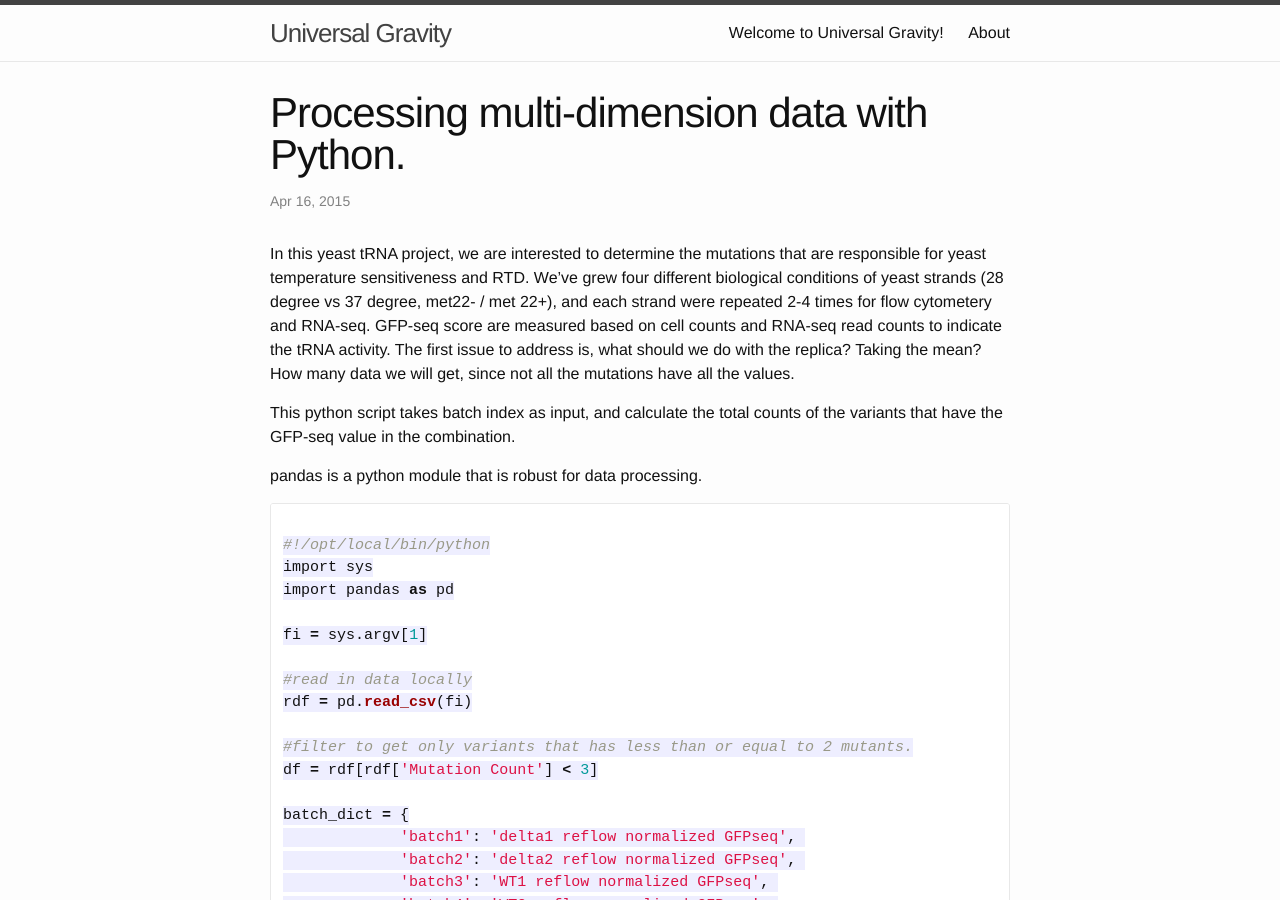
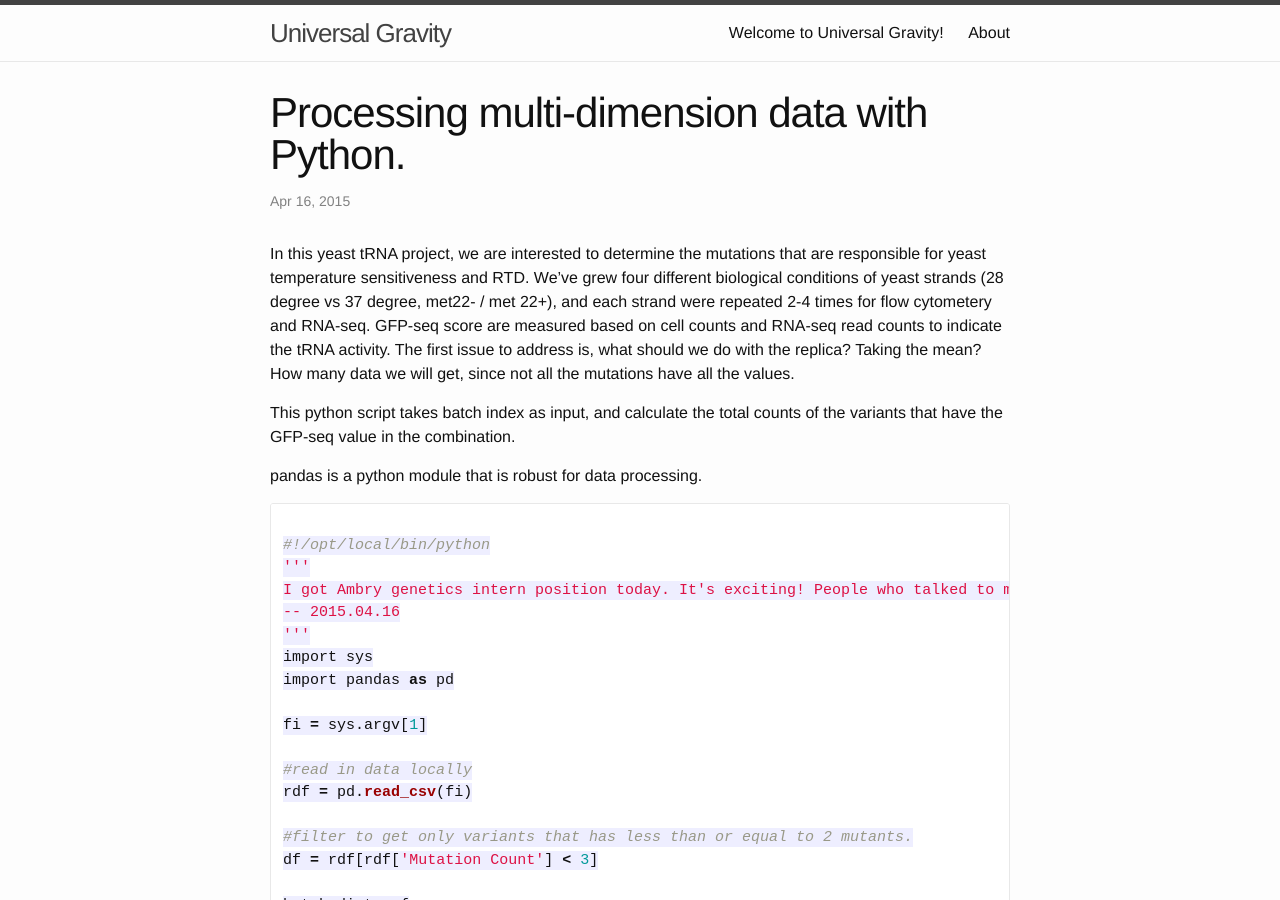
Before and after one commit to juvion/juvion.github.io, a Jekyll site: the page built from _posts/2015-04-16-Python_data_processing.md, in a window 1280 px wide and 900 px high. Built offline with Jekyll 4.4.1, drawn with Linux system fonts in a browser that asks for light colours; Markdown is read by kramdown in place of the engine named in the settings.

Commit message:
update post

````diff
--- a/_posts/2015-04-16-Python_data_processing.md
+++ b/_posts/2015-04-16-Python_data_processing.md
@@ -13,6 +13,10 @@ pandas is a python module that is robust for data processing.
 ```python
 
 #!/opt/local/bin/python
+'''
+I got Ambry genetics intern position today. It's exciting! People who talked to me are really nice, a little bit embarrassed that failed to answer such simple question..
+-- 2015.04.16
+'''
 import sys
 import pandas as pd
 
````
